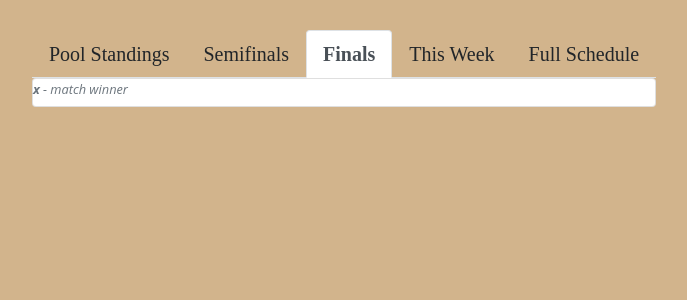
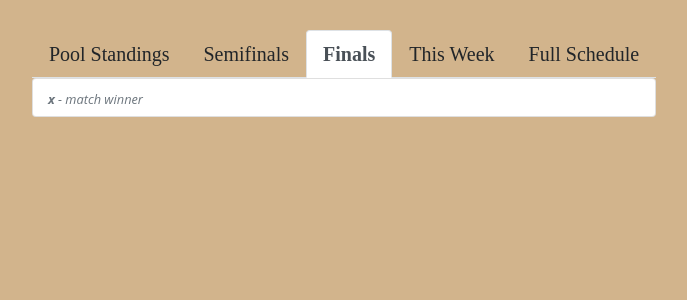
Before and after one commit to jmcginty15/tournament-organizer, a Flask app: template templates/tournament.html in a window 1280 px wide. Shown: the top 300 px of the page, without its empty margins (296-983 px from the left). Run offline with Flask 2, Linux system fonts and the light colour scheme; the template is opened without the code that fills it, so the values that code supplies are empty; some libraries are stand-ins or nearby versions.

Commit message:
correction to styling

```diff
--- a/static/custom.css
+++ b/static/custom.css
@@ -115,7 +115,7 @@ h3 {
     background-color: lightgrey;
 }
 
-#advance-info, #advance-info-semifinals {
+#advance-info, #advance-info-semifinals, #advance-info-finals {
     padding-top: 10px;
     padding-left: 15px;
 }
```
